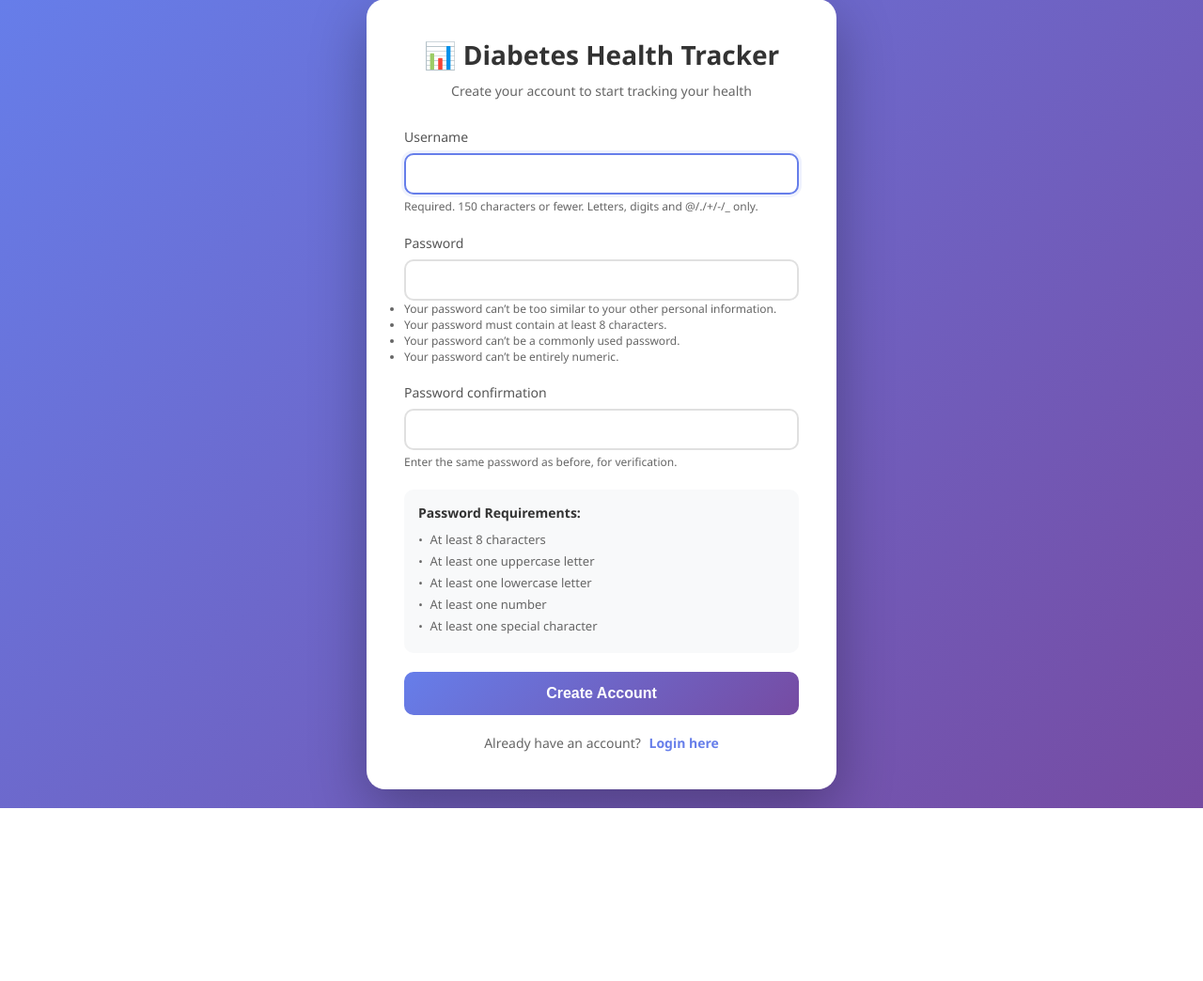
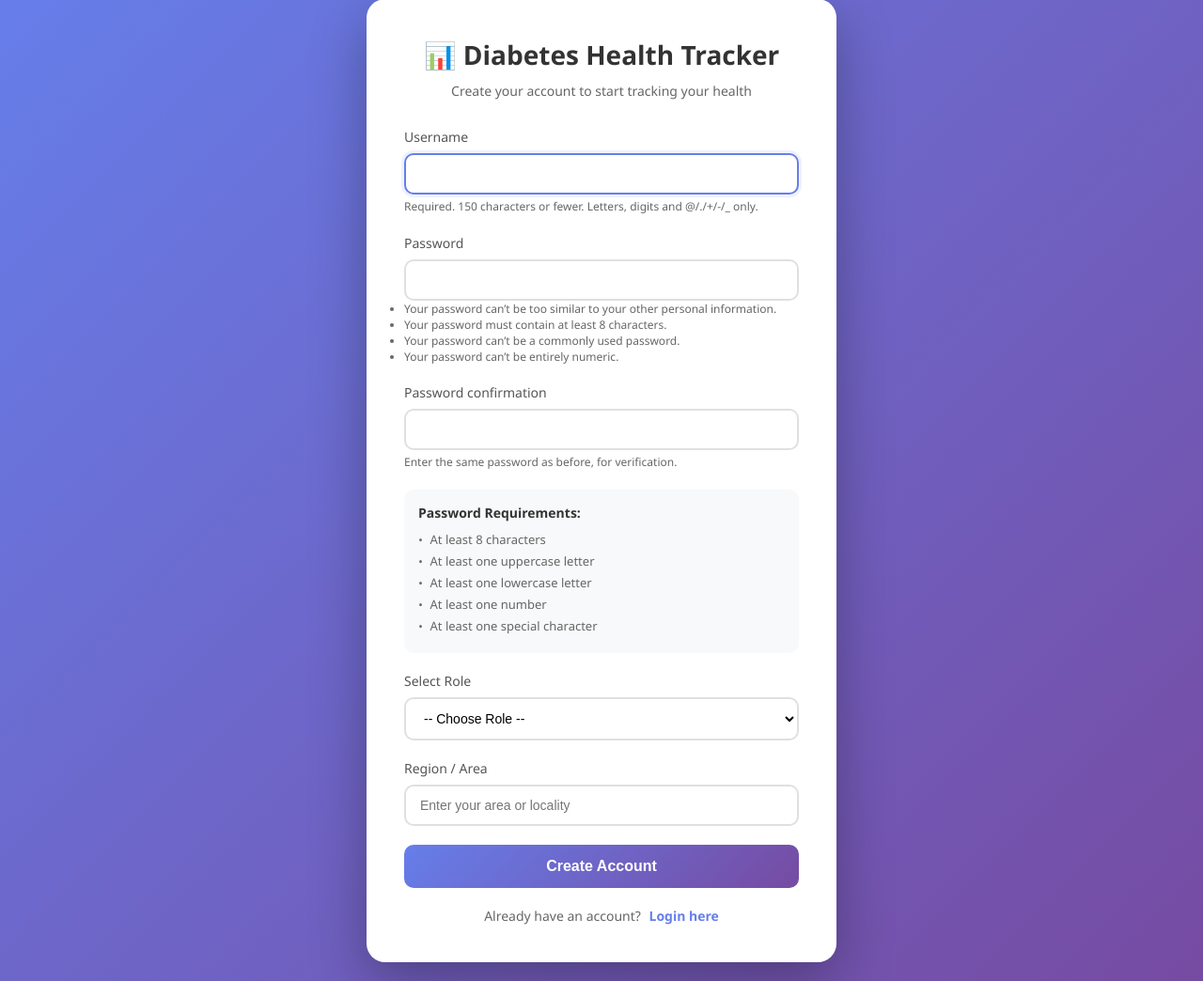
Before and after one commit to Naveenasri14/diabetes-health-tracker, a Django app: page / in a window 1280 px wide. Shown: the part 21-1065 px from the top of the page at 94% size. Before the commit the page ends 881 px from the top, so only its background shows below. Run offline with Django 5.2, Linux system fonts and the light colour scheme.

Commit message:
.env added,req.txt updated,role based access added

```diff
--- a/tracker/templates/signup.html
+++ b/tracker/templates/signup.html
@@ -242,6 +242,19 @@
             background: linear-gradient(135deg, #667eea 0%, #764ba2 100%);
             animation: progress 3s linear;
         }
+        .form-group select {
+            width: 100%;
+            padding: 12px 15px;
+            border: 2px solid #e0e0e0;
+            border-radius: 10px;
+            font-size: 14px;
+            background: white;
+        }
+
+        .form-group select:focus {
+            outline: none;
+            border-color: #667eea;
+        }
 
         @keyframes progress {
             from {
@@ -308,7 +321,22 @@
                     <i>•</i> At least one special character
                 </div>
             </div>
+            <!-- Role Selection -->
+            <div class="form-group">
+               <label for="role">Select Role</label>
+               <select name="role" id="role" required>
+                   <option value="">-- Choose Role --</option>
+                   <option value="patient">Patient</option>
+                   <option value="caregiver">Caregiver</option>
+                   <option value="health_worker">Health Worker</option>
+               </select>
+            </div>
 
+            <!-- Region Field -->
+            <div class="form-group">
+                <label for="region">Region / Area</label>
+                <input type="text" name="region" id="region" placeholder="Enter your area or locality">
+            </div>
             <button type="submit" class="btn">Create Account</button>
         </form>
 
--- a/tracker/urls.py
+++ b/tracker/urls.py
@@ -36,3 +36,4 @@ urlpatterns = [
     # Profile
     path('profile/', views.profile, name='profile'),
 ]
+path('admin-dashboard/', views.admin_dashboard, name='admin_dashboard'),
--- a/tracker/views.py
+++ b/tracker/views.py
@@ -9,21 +9,31 @@ from datetime import datetime, date, timedelta
 import json
 
 from .models import GlucoseRecord, BPRecord, NotificationPreference, Reminder, NotificationLog
-
-
-# ---------------- AUTH ---------------- #
-
+from .models import UserProfile
 def signup(request):
     if request.method == 'POST':
         form = UserCreationForm(request.POST)
+
+        role = request.POST.get('role')
+        region = request.POST.get('region')
+
         if form.is_valid():
-            form.save()
+            user = form.save()
+
+            # ✅ Create profile with role + community
+            UserProfile.objects.create(
+                user=user,
+                role=role,
+                region=region   # keep field name, just UI rename
+            )
+
             return redirect('/accounts/login/')
+
     else:
         form = UserCreationForm()
 
     return render(request, 'signup.html', {'form': form})
-
+# ---------------- AUTH ---------------- #
 
 def login_view(request):
     if request.method == 'POST':
@@ -351,3 +361,25 @@ def snooze_alarm(request, reminder_id):
 @login_required
 def ai_prediction(request):
     return render(request, "ai_prediction.html")
+@login_required
+def admin_dashboard(request):
+
+    if not hasattr(request.user, 'userprofile') or request.user.userprofile.role != 'health_worker':
+        return redirect('dashboard')
+
+    total_users = User.objects.count()
+
+    high_risk = GlucoseRecord.objects.filter(glucose_level__gt=250).count()
+
+    missed_medication = GlucoseRecord.objects.filter(medication_taken=False).count()
+
+    recent_alerts = NotificationLog.objects.all()[:10]
+
+    context = {
+        'total_users': total_users,
+        'high_risk': high_risk,
+        'missed_medication': missed_medication,
+        'recent_alerts': recent_alerts
+    }
+
+    return render(request, 'admin_dashboard.html', context)
```
Also changed, not shown: diabetes_tracker/settings.py (+3 -10 lines), tracker/models.py (+19 -4 lines), ai/requirements.txt (deleted), tracker/migrations/0011_userprofile.py (added), tracker/migrations/0012_remove_userprofile_village_userprofile_region.py (added).
